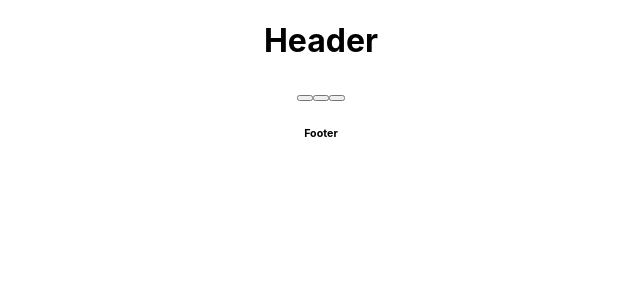
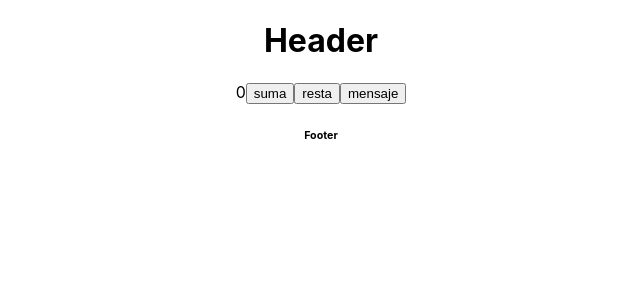
Before and after one commit to Palacios427/tc3004b-reactpage, a React (Create React App) app: page / in a window 1280 px wide. Shown: the top 300 px of the page, without its empty margins (319-959 px from the left). Built offline with nearby package versions, Linux system fonts and the light colour scheme.

Commit message:
Items and lists

```diff
--- a/src/App.js
+++ b/src/App.js
@@ -1,4 +1,3 @@
-import logo from './logo.svg';
 import './App.css';
 import {useState} from "react"
 import Header from "./components/Header"
@@ -6,9 +5,20 @@ import Footer from "./components/Footer"
 import Boton from './components/Boton';
 
 function App() {
-  let [count, setCount] = useState(524);
+  const items = [
+    {name: "item 1", price: 1},
+    {name: "item 2", price: 2},
+    {name: "item 3", price: 3}
+  ];
+
+  let [count, setCount] = useState(0);
   const sum = () => {
     setCount(count + 1);
+    console.log(count);
+  };
+
+  const resta = () => {
+    setCount(count - 1);
     console.log(count);
   };
 
@@ -18,9 +28,10 @@ function App() {
   return (
     <div className="App">
       <Header />
-      <Boton />
-      <Boton />
-      <Boton />
+      {count}
+      <Boton nombre={"suma"} click={sum}/>
+      <Boton nombre={"resta"} click={resta}/>
+      <Boton nombre={"mensaje"} click={() => alert("hola")}/>
       <Footer />
     </div>
   );
--- a/src/components/Boton.jsx
+++ b/src/components/Boton.jsx
@@ -1,7 +1,7 @@
 import React from "react";
 
-const Boton = (props) => {
-    return <button>{props.name}</button>
+const Boton = ({nombre, click}) => {
+    return <button onClick={click}>{nombre}</button>
 };
 
 export default Boton;
```
Also changed, not shown: src/components/Item.jsx (added, +15 -0 lines), src/components/List.jsx (added, +14 -0 lines).
